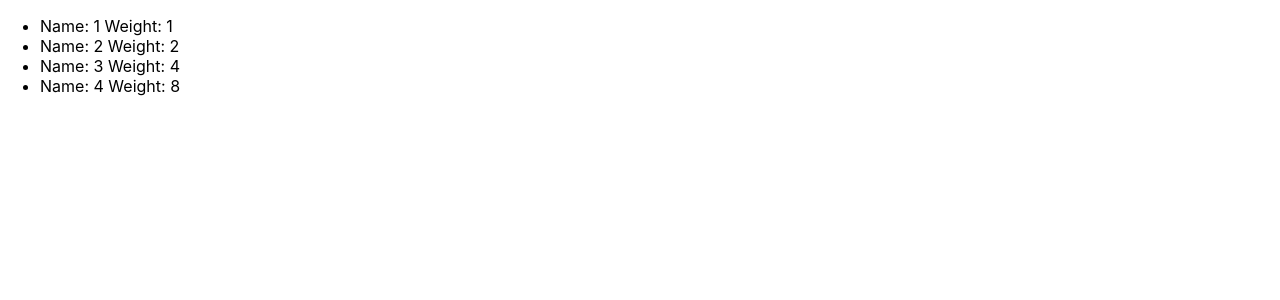
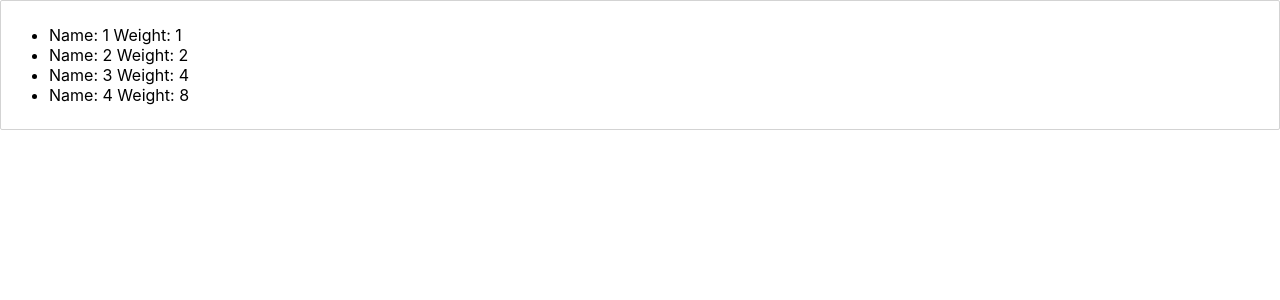
Before and after one commit to cspraggett/box-take-home-challenge, a React (Create React App) app: page / in a window 1280 px wide. Shown: the top 300 px of the page. Built offline with nearby package versions, Linux system fonts and the light colour scheme.

Commit message:
implement draggable on item list

```diff
--- a/src/App.js
+++ b/src/App.js
@@ -1,5 +1,6 @@
 import React from "react";
 import "./App.css";
+import { DragDropContext } from "react-beautiful-dnd";
 
 import ItemList from "./components/ItemList";
 
@@ -11,7 +12,14 @@ const initialItems = [
 ];
 
 function App() {
-  return <ItemList items={initialItems} />;
+  const onDragEnd = React.useCallback(() => {
+    console.log("drag end");
+  }, []);
+  return (
+    <DragDropContext onDragEnd={onDragEnd}>
+      <ItemList items={initialItems} />
+    </DragDropContext>
+  );
 }
 
 export default App;
--- a/src/components/ItemList.js
+++ b/src/components/ItemList.js
@@ -1,7 +1,16 @@
 import React from "react";
 import styled from "styled-components";
+import { Droppable } from "react-beautiful-dnd";
 
 import Items from "./Items";
+
+const Container = styled.div`
+  border: 1px solid lightgrey;
+  border-radius: 2px;
+  padding: 8px;
+  margin-bottom: 8px;
+  display: flex;
+`;
 
 export default function ItemList({ items }) {
   console.log(items);
@@ -9,5 +18,13 @@ export default function ItemList({ items }) {
     <Items key={curr.id} id={curr.id} weight={curr.weight} />
   ));
   console.log("This is the itemList", itemList);
-  return <ul>{itemList}</ul>;
+  return (
+    <Droppable droppableId={"1"}>
+      {(provided, snapshot) => (
+        <Container ref={provided.innerRef}>
+          <ul>{itemList}</ul>
+        </Container>
+      )}
+    </Droppable>
+  );
 }
--- a/src/components/Items.js
+++ b/src/components/Items.js
@@ -1,12 +1,23 @@
 import React from "react";
 import styled from "styled-components";
+import { Draggable } from "react-beautiful-dnd";
 
 export default function Items({ id, weight }) {
   console.log("in Items:", id, weight);
 
   return (
-    <li>
-      Name: {id} Weight: {weight}
-    </li>
+    <Draggable draggableId={id.toString()} index={id}>
+      {(provided, snapshot) => (
+        <div
+          ref={provided.innerRef}
+          {...provided.draggableProps}
+          {...provided.dragHandleProps}
+        >
+          <li>
+            Name: {id} Weight: {weight}
+          </li>
+        </div>
+      )}
+    </Draggable>
   );
 }
```
